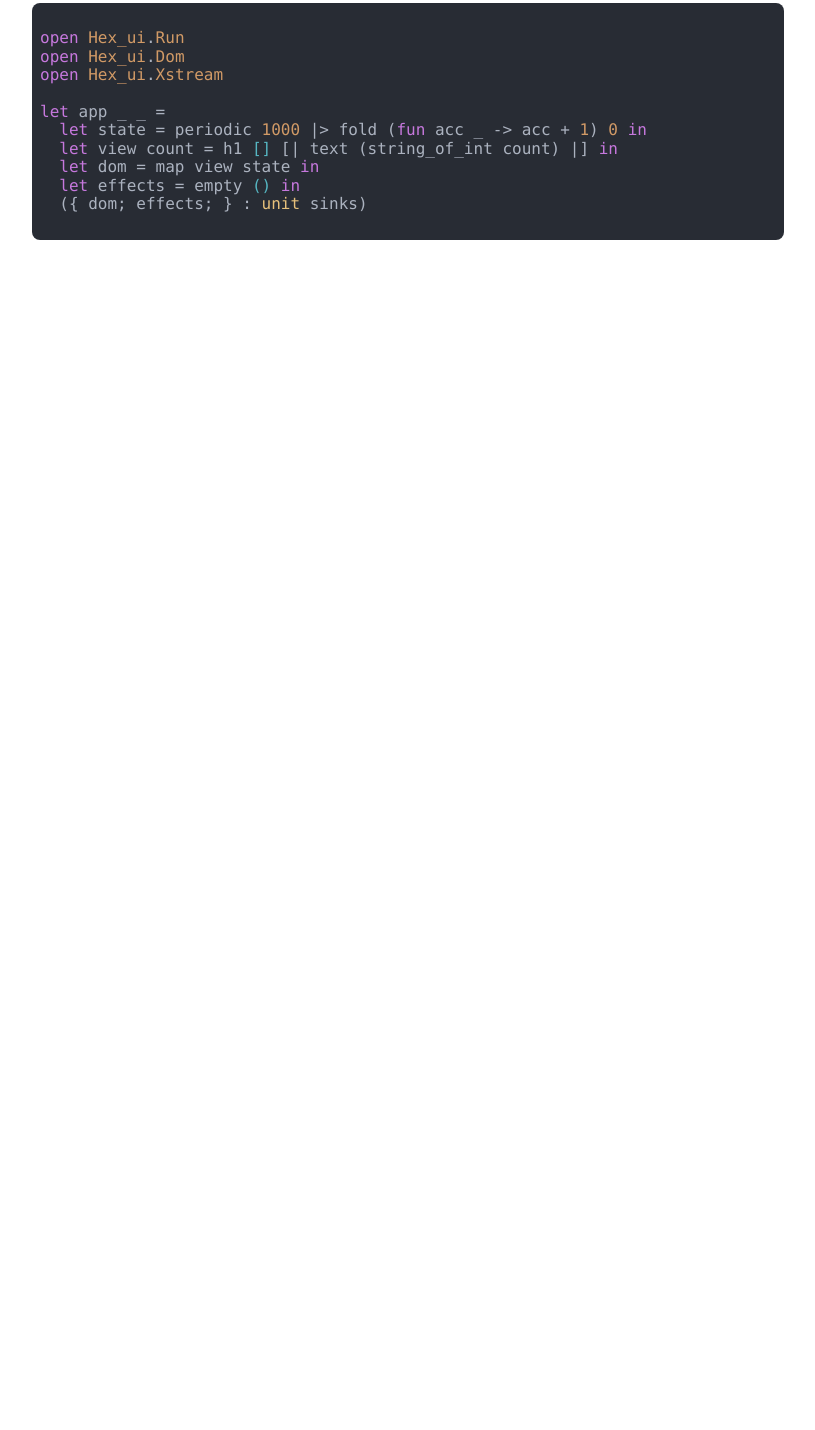
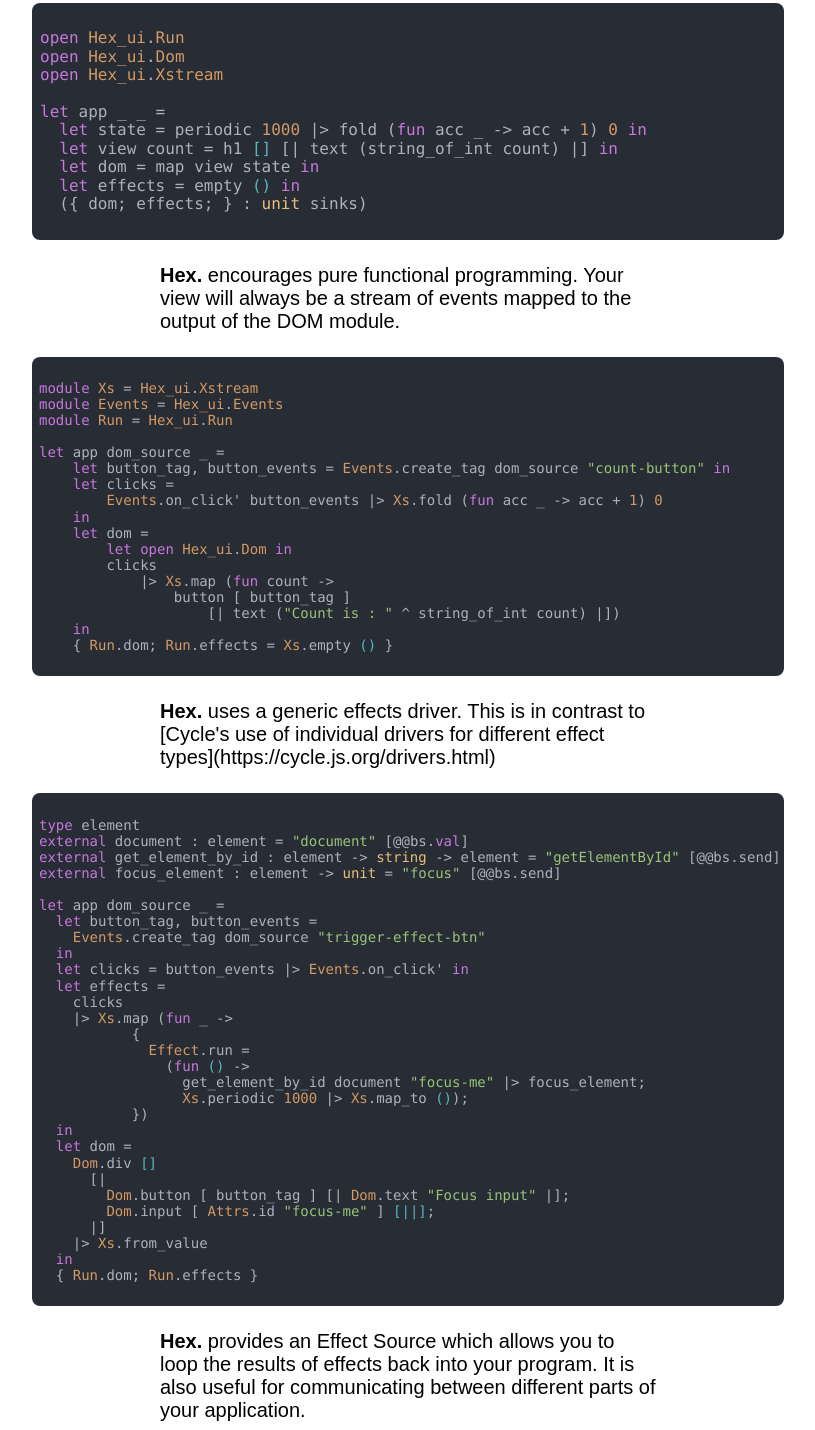
Before and after one commit to abradley2/hex-ui, a website: page docs/index.html in a window 1280 px wide. Shown: the part 491-1921 px from the top of the page, without its empty margins (232-1047 px from the left). Before the commit the page ends 800 px from the top, so only its background shows below. Drawn offline with nearby package versions, Linux system fonts and the light colour scheme.

Commit message:
update docs

```diff
--- a/docs/index.html
+++ b/docs/index.html
@@ -65,6 +65,74 @@
   ({ dom; effects; } : unit sinks)
         </code></pre>
     </div>
+    <div class="mw6 center pa2 mt3 f4">
+        <b>Hex.</b> encourages pure functional programming. Your view will always be a stream of
+        events mapped to the output of the DOM module.
+    </div>
+    <div class="mw7 center ph2">
+        <pre><code class="language-ocaml br3 f6">
+module Xs = Hex_ui.Xstream
+module Events = Hex_ui.Events
+module Run = Hex_ui.Run
+
+let app dom_source _ =
+    let button_tag, button_events = Events.create_tag dom_source "count-button" in
+    let clicks =
+        Events.on_click' button_events |> Xs.fold (fun acc _ -> acc + 1) 0
+    in
+    let dom =
+        let open Hex_ui.Dom in
+        clicks
+            |> Xs.map (fun count ->
+                button [ button_tag ]
+                    [| text ("Count is : " ^ string_of_int count) |])
+    in
+    { Run.dom; Run.effects = Xs.empty () }
+        </code></pre>
+    </div>
+    <div class="mw6 center pa2 mt3 f4">
+        <b>Hex.</b> uses a generic effects driver. This is in contrast to [Cycle's use of
+        individual drivers for different effect types](https://cycle.js.org/drivers.html)
+    </div>
+    <div class="mw7 center ph2">
+        <pre><code class="language-ocaml br3 f6">
+type element
+external document : element = "document" [@@bs.val]
+external get_element_by_id : element -> string -> element = "getElementById" [@@bs.send]
+external focus_element : element -> unit = "focus" [@@bs.send]
+
+let app dom_source _ =
+  let button_tag, button_events =
+    Events.create_tag dom_source "trigger-effect-btn"
+  in
+  let clicks = button_events |> Events.on_click' in
+  let effects =
+    clicks
+    |> Xs.map (fun _ ->
+           {
+             Effect.run =
+               (fun () ->
+                 get_element_by_id document "focus-me" |> focus_element;
+                 Xs.periodic 1000 |> Xs.map_to ());
+           })
+  in
+  let dom =
+    Dom.div []
+      [|
+        Dom.button [ button_tag ] [| Dom.text "Focus input" |];
+        Dom.input [ Attrs.id "focus-me" ] [||];
+      |]
+    |> Xs.from_value
+  in
+  { Run.dom; Run.effects }
+        </code></pre>
+    </div>
+
+    <div class="mw6 center pa2 mt3 f4">
+        <b>Hex.</b> provides an Effect Source which allows you to loop the results of effects
+        back into your program. It is also useful for communicating between different parts
+        of your application.
+    </div>
     <script>hljs.highlightAll();</script>
 </body>
 
```
Also changed, not shown: README.md, 2 other files.
